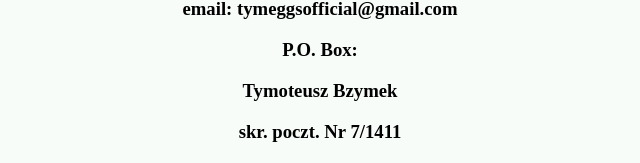
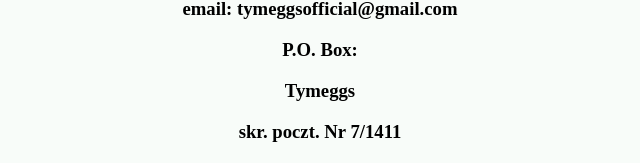
Before and after one commit to Tymegg/Tymeggs-NEW-Bitchen-Website, a plain HTML site: page index.html in a window 1280 px wide. Shown: the part 1946-2109 px from the top of the page, without its empty margins (320-960 px from the left). Drawn offline with Linux system fonts and the light colour scheme.

Commit message:
Update index.html

```diff
--- a/index.html
+++ b/index.html
@@ -36,7 +36,7 @@
 <h4><b><a href=FAQ.html>Before contacting, please read FAQ, thank you.</a></b></h4>
 <h3>email: tymeggsofficial@gmail.com</h3>
 <h3>P.O. Box:</h3>
-<h3>Tymoteusz Bzymek</h3>
+<h3>Tymeggs</h3>
 <h3>skr. poczt. Nr 7/1411</h3>
 <h3>ul. Stanisława Spychalskiego 4 d/15</h3>
 <h3>Opole 45-710</h3>
```
